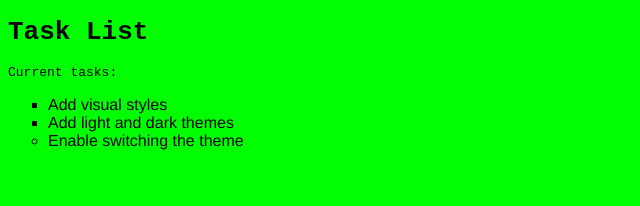
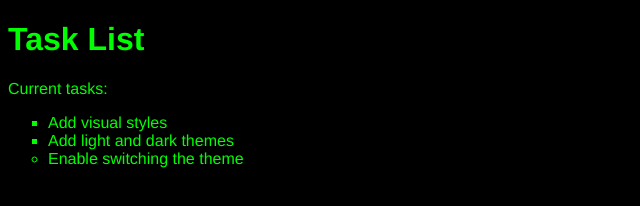
Before and after one commit to wolfnstar/angwanekblog, a plain HTML site: page index.html in a window 1280 px wide. Shown: the whole page, without its empty margins (0-640 px from the left). Drawn offline with Linux system fonts and the light colour scheme.

Commit message:
Adding dark theme

```diff
--- a/index.html
+++ b/index.html
@@ -8,7 +8,7 @@
   <title>Simple website</title>
   <link rel="stylesheet" href="main.css">
 </head>
-<body class="light-theme">
+<body class="dark-theme">
   <h1> Task List</h1>
   <p id="msg">Current tasks:</p>
   <ul>
--- a/main.css
+++ b/main.css
@@ -1,5 +1,16 @@
+:root {
+  --green: #00FF00;
+  --white: #FFFFFF;
+  --black: #000000;
+}
+
+* {
+  color: var(--fontColor);
+  font-family: helvetica;
+}
+
 body {
- font-family: monospace;
+ background: var(--bg);
 }
 
 ul {
@@ -14,11 +25,12 @@
  list-style: square;
 }
 
-#msg {
-  font-family: monospace;
+.light-theme {
+ --bg: var(--green);
+ --fontColor: var(--black);
 }
 
-.light-theme {
- color: #000000;
- background: #00FF00;
+.dark-theme {
+  --bg: var(--black);
+  --fontColor: var(--green);
 }
```
